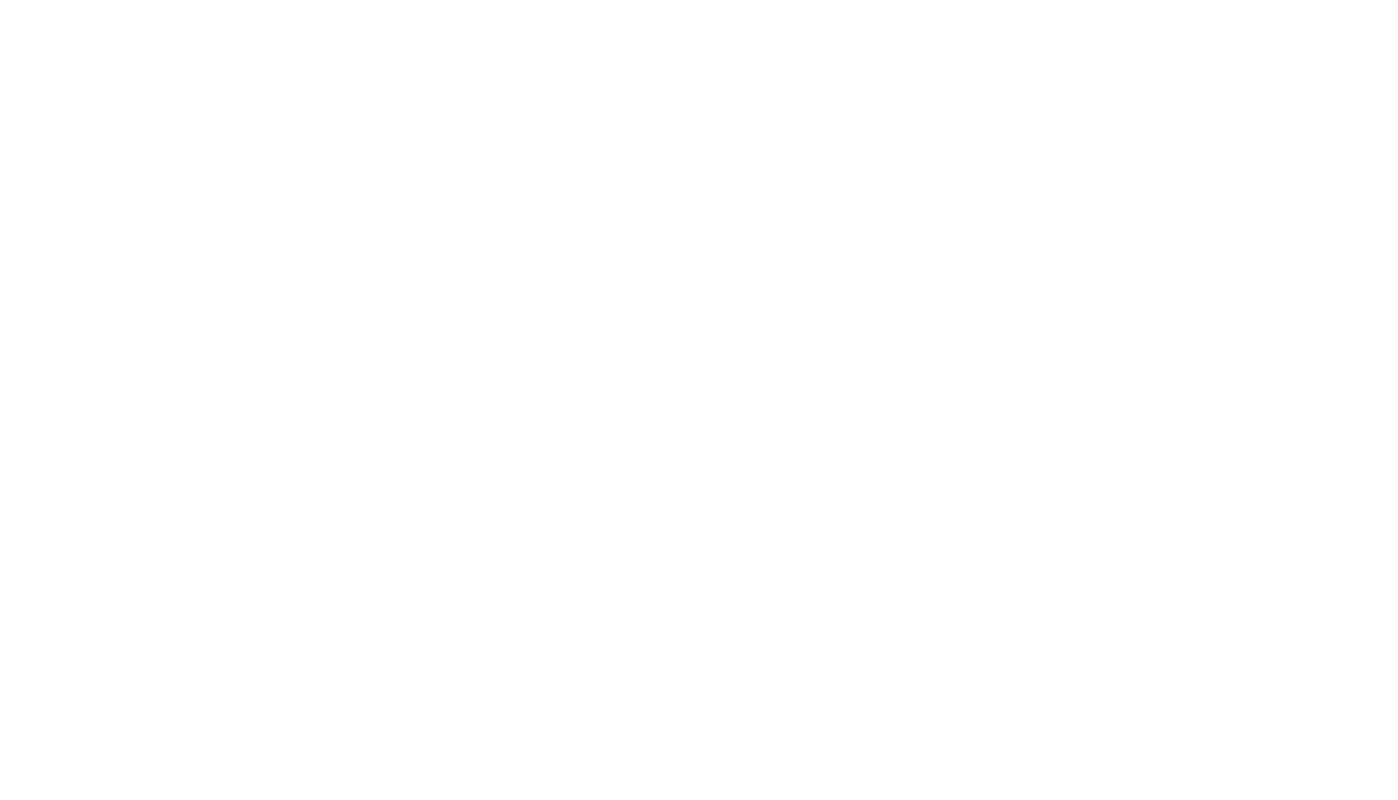
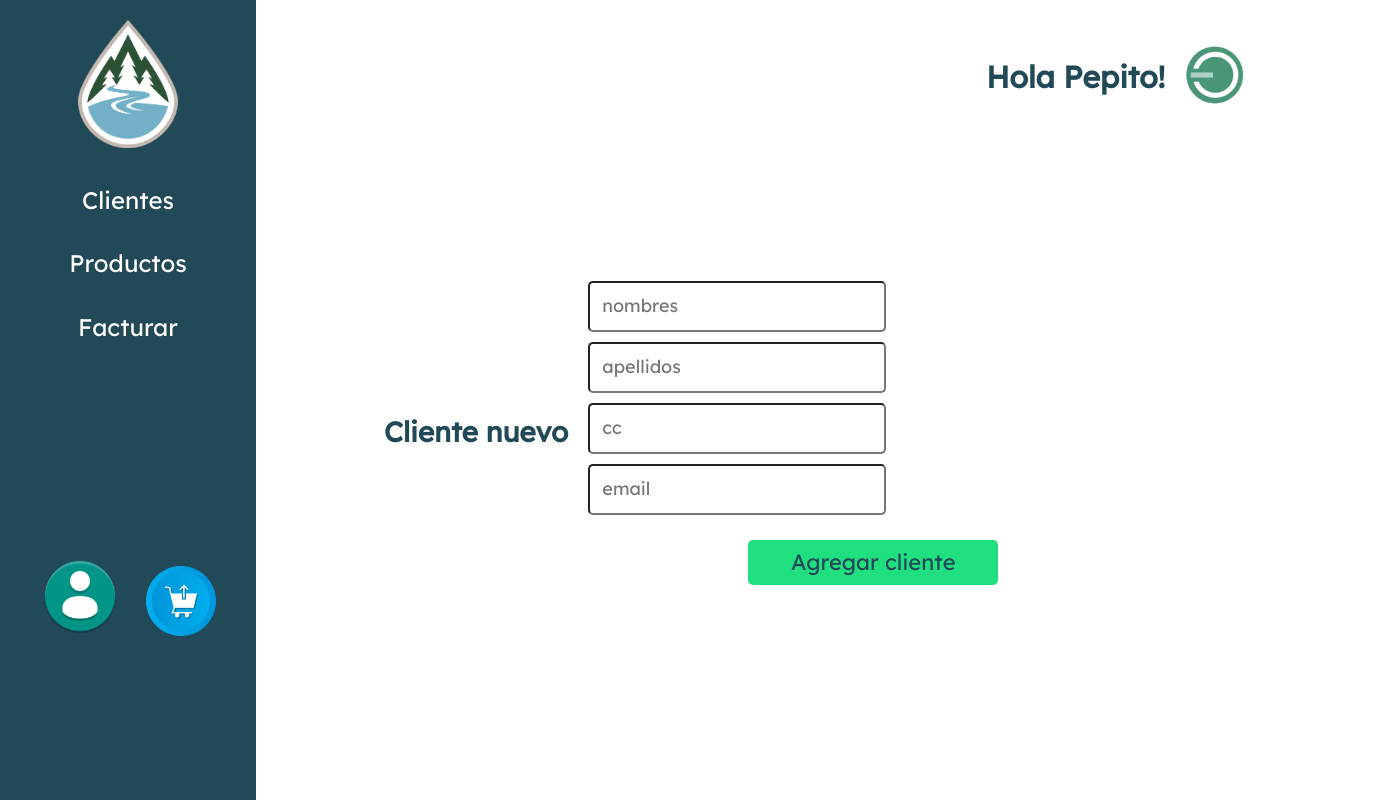
Before and after one commit to natturie/cafesierra, a Vue app: page /editcustomer in a window 1280 px wide. Before the commit this address had no page. Shown: the whole page, 1398 px wide, since content can reach past the window. Built offline with nearby package versions, Linux system fonts and the light colour scheme; what @vue/apollo-option would draw is missing.

Commit message:
agregando vistas editar

```diff
--- a/src/components/Sidebar.vue
+++ b/src/components/Sidebar.vue
@@ -6,7 +6,7 @@
       </router-link>
       <nav class="navegacion">
         <li active-background>
-          <router-link class="router-bot" to="/costumers">Clientes</router-link>
+          <router-link class="router-bot" to="/customers">Clientes</router-link>
         </li>
         <li active-background>
           <router-link class="router-bot" to="/products">Productos</router-link>
--- a/src/router/index.js
+++ b/src/router/index.js
@@ -23,14 +23,19 @@ const routes = [
     component: () => import('../views/Welcome.vue')
   },
   {
-    path: '/costumers',
-    name: 'Costumers',
-    component: () => import('../views/Costumers.vue')
+    path: '/customers',
+    name: 'Customers',
+    component: () => import('../views/Customers.vue')
   },
   {
-    path: '/addcostumer',
-    name: 'Addcostumer',
-    component: () => import('../views/Addcostumer.vue')
+    path: '/addcustomer',
+    name: 'Addcustomer',
+    component: () => import('../views/Addcustomer.vue')
+  },
+  {
+    path: '/editcustomer',
+    name: 'EditCustomer',
+    component: () => import('../views/EditCustomer.vue')
   },
   {
     path: '/products',
@@ -41,6 +46,11 @@ const routes = [
     path: '/addproduct',
     name: 'Addproduct',
     component: () => import('../views/Addproduct.vue')
+  },
+  {
+    path: '/editproduct',
+    name: 'EditProduct',
+    component: () => import('../views/EditProduct.vue')
   },
   {
     path: '/order',
--- /dev/null
+++ b/src/views/Addcustomer.vue
@@ -0,0 +1,130 @@
+<template>
+  <div class="agregarcost">
+      <sidebar msg="Pepito" />
+    <div class="form-agregarcost">
+        <h2>Cliente nuevo</h2>
+      <form class="flex-signup" @submit.prevent="clienteAdd">
+        <input type="text" placeholder="nombres" v-model="nombres"/>
+        <input type="text" placeholder="apellidos" v-model="apellidos" />
+        <input type="text" placeholder="cc" v-model="identificacion"/>
+        <input type="email" placeholder="email" v-model="correo"/>
+        <div class="addbtn">
+            <button type="submit">Agregar cliente</button>
+        </div>
+      </form>
+
+    </div>
+  </div>
+</template>
+
+<script>
+import Sidebar from "../components/Sidebar.vue";
+import gql from "graphql-tag";
+
+export default {
+  name: "Addcustomer",
+
+  components: {
+    Sidebar,
+  },
+
+  data() {
+    return {
+      nombres: '',
+      apellidos: '',
+      identificacion: '',
+      correo: ''
+    }
+  },
+
+  methods: {
+    async clienteAdd() {
+      await this.$apollo.mutate({
+        mutation: gql`
+          mutation ClientAddMutation($clientAddClientAdd: ClientAddInput!) {
+            clientAdd(clientAdd: $clientAddClientAdd) {
+              Status
+            }
+          }`,
+        variables: {
+          clientAddClientAdd: {
+            nombres: this.nombres,
+            apellidos: this.apellidos,
+            identificacion: this.identificacion,
+            correo: this.correo
+          }
+        },
+
+      })
+      .then(result => {
+        alert('cliente creado exitosamente!')
+        console.log(result)
+        this.customers(result)
+      })
+      .catch((e) => {
+        alert('No se pudo crear el cliente')
+        console.log(e);
+      })
+    },
+    customers(result) {
+      console.log(result)
+      this.$router.push({ name: 'Customers' })
+    }
+  }
+};
+</script>
+
+<style scoped>
+.form-agregarcost {
+  width: 50%;
+  height: 50%;
+  top: 30%;
+  left: 30%;
+  display: flex;
+  flex-direction: column;
+  flex-wrap: wrap;
+  justify-content: center;
+  /* align-items: center;
+	align-content: center; */
+  position: absolute;
+  font-family: "Lexend", sans-serif;
+}
+
+.form-agregarcost h2{
+    margin-bottom: 40px;
+    font-size: 28px;
+    color: #224957;
+}
+
+.form-agregarcost input, .rol {
+  border-radius: 5px;
+  width: 290px;
+  height: 45px;
+  margin: 5px 20px;
+}
+
+::placeholder, .rol {
+
+  font-size: 18px;
+  padding: 5px 10px;
+}
+
+
+.addbtn {
+  width: 100%;
+  margin-left: 170px;
+  padding: 10px;
+}
+.addbtn button {
+  background: #20df7f;
+  border-radius: 5px;
+  border-style: none;
+  width: 250px;
+  height: 45px;
+  padding: 10px;
+  margin: 10px 0;
+  color: #224957;
+  font-size: 22px;
+  cursor: pointer;
+}
+</style>
--- a/src/views/Costumers.vue
+++ b/src/views/Customers.vue
@@ -1,14 +1,14 @@
 <template>
   <div class="clientes">
     <sidebar msg="Pepito" />
-    <div class="tabla-costumer">
+    <div class="tabla-customer">
       <h3>Clientes</h3>
 
-      <button class="add-costumer"><router-link class="router-bot" to="/addcostumer">Agregar cliente</router-link></button>
-      <table class="costumer-table" v-if="clientAll.length > 0">
+      <button class="add-customer"><router-link class="router-bot" to="/addcustomer">Agregar cliente</router-link></button>
+      <table class="customer-table" v-if="clientAll.length > 0" >
         <thead>
           <tr>
-            <th>ID</th>
+
             <th>Nombre</th>
             <th>cc</th>
             <th>mail</th>
@@ -19,16 +19,16 @@
         </thead>
         <tbody>
           <tr v-for="client in clientAll" :key="client.id">
-            <td>0000</td>
-            <td>Pepita Perez</td>
-            <td>1000111333</td>
-            <td>pepita@gmail.com</td>
-            <td>123</td>
+
+            <td>{{client.nombres}} {{client.apellidos}}</td>
+            <td>{{client.identificacion}}</td>
+            <td>{{client.correo}}</td>
+            <td>{{client.puntos}}</td>
             <td>
               <button><img src="../assets/editar.png" alt="editar" /></button>
             </td>
-            <td>
-              <button>
+            <td >
+              <button v-on:click="clienteDelete()">
                 <img src="../assets/eliminar.png" alt="eliminar" />
               </button>
             </td>
@@ -44,7 +44,7 @@ import Sidebar from "../components/Sidebar.vue";
 import gql from 'graphql-tag'
 
 export default {
-  name: "Costumers",
+  name: "Customers",
   components: {
     Sidebar,
   },
@@ -72,17 +72,45 @@ export default {
           correo,
           puntos
           }
-      }
-      `,
+      }`,
       variables: {
         username: localStorage.getItem('username')
       }
+    },
+
+  },
+
+  methods: {
+    async clienteDelete() {
+      await this.$apollo.mutate({
+        mutation: gql`
+          mutation ClientDeleteMutation($clientDeleteId: String!) {
+            clientDelete(id: $clientDeleteId) {
+              Status
+            }
+          }`,
+
+        variables: {
+          clientDeleteId: {
+            id:this.id
+          }
+        },
+
+      })
+      .then(result => {
+        alert('eliminado exitosamente!')
+        console.log(result)
+      })
+      .catch((e) => {
+        alert('No se pudo eliminar el cliente')
+        console.log(e);
+      })
     }
   }
 };
 </script>
 <style scoped>
-.tabla-costumer {
+.tabla-customer {
   width: 70%;
   position: absolute;
   top: 18%;
@@ -95,7 +123,7 @@ h3 {
   font-size: 36px;
   margin-left: 35px;
 }
-.add-costumer {
+.add-customer {
   background: #20DF7F;
   margin-left: 35px;
   padding: 8px 16px;
@@ -110,7 +138,7 @@ text-decoration: none;
 color: #224957;
 }
 
-.costumer-table {
+.customer-table {
   width: 100%;
   margin-top: 40px;
   font-size: 20px;
@@ -118,12 +146,12 @@ color: #224957;
   text-align: center;
 }
 
-.costumer-table thead {
+.customer-table thead {
   background: #306966;
   color: white;
 }
 
-.costumer-table button {
+.customer-table button {
   border: none;
   cursor: pointer;
   background: none;
--- /dev/null
+++ b/src/views/EditCustomer.vue
@@ -0,0 +1,130 @@
+<template>
+  <div class="agregarcost">
+      <sidebar msg="Pepito" />
+    <div class="form-agregarcost">
+        <h2>Cliente nuevo</h2>
+      <form class="flex-signup" @submit.prevent="clienteAdd">
+        <input type="text" placeholder="nombres" v-model="nombres"/>
+        <input type="text" placeholder="apellidos" v-model="apellidos" />
+        <input type="text" placeholder="cc" v-model="identificacion"/>
+        <input type="email" placeholder="email" v-model="correo"/>
+        <div class="addbtn">
+            <button type="submit">Agregar cliente</button>
+        </div>
+      </form>
+
+    </div>
+  </div>
+</template>
+
+<script>
+import Sidebar from "../components/Sidebar.vue";
+import gql from "graphql-tag";
+
+export default {
+  name: "EditCustomer",
+
+  components: {
+    Sidebar,
+  },
+
+  data() {
+    return {
+      nombres: '',
+      apellidos: '',
+      identificacion: '',
+      correo: ''
+    }
+  },
+
+  methods: {
+    async clienteAdd() {
+      await this.$apollo.mutate({
+        mutation: gql`
+          mutation ClientAddMutation($clientAddClientAdd: ClientAddInput!) {
+            clientAdd(clientAdd: $clientAddClientAdd) {
+              Status
+            }
+          }`,
+        variables: {
+          clientAddClientAdd: {
+            nombres: this.nombres,
+            apellidos: this.apellidos,
+            identificacion: this.identificacion,
+            correo: this.correo
+          }
+        },
+
+      })
+      .then(result => {
+        alert('cliente creado exitosamente!')
+        console.log(result)
+        this.customers(result)
+      })
+      .catch((e) => {
+        alert('No se pudo crear el cliente')
+        console.log(e);
+      })
+    },
+    customers(result) {
+      console.log(result)
+      this.$router.push({ name: 'Customers' })
+    }
+  }
+};
+</script>
+
+<style scoped>
+.form-agregarcost {
+  width: 50%;
+  height: 50%;
+  top: 30%;
+  left: 30%;
+  display: flex;
+  flex-direction: column;
+  flex-wrap: wrap;
+  justify-content: center;
+  /* align-items: center;
+	align-content: center; */
+  position: absolute;
+  font-family: "Lexend", sans-serif;
+}
+
+.form-agregarcost h2{
+    margin-bottom: 40px;
+    font-size: 28px;
+    color: #224957;
+}
+
+.form-agregarcost input, .rol {
+  border-radius: 5px;
+  width: 290px;
+  height: 45px;
+  margin: 5px 20px;
+}
+
+::placeholder, .rol {
+
+  font-size: 18px;
+  padding: 5px 10px;
+}
+
+
+.addbtn {
+  width: 100%;
+  margin-left: 170px;
+  padding: 10px;
+}
+.addbtn button {
+  background: #20df7f;
+  border-radius: 5px;
+  border-style: none;
+  width: 250px;
+  height: 45px;
+  padding: 10px;
+  margin: 10px 0;
+  color: #224957;
+  font-size: 22px;
+  cursor: pointer;
+}
+</style>
--- a/src/views/Addcostumer.vue
+++ b/src/views/EditProduct.vue
@@ -1,16 +1,16 @@
 <template>
-  <div class="agregarcost">
+  <div class="agregarprod">
       <sidebar msg="Pepito" />
-    <div class="form-agregarcost">
-        <h2>Cliente nuevo</h2>
+    <div class="form-agregarprod">
+        <h2>Producto nuevo</h2>
       <div class="flex-signup">
         <input type="text" placeholder="nombre" />
-        <input type="text" placeholder="apellido" />
-        <input type="text" placeholder="cc" />
-        <input type="email" placeholder="mail" />
+        <input type="text" placeholder="categoria" />
+        <input type="text" placeholder="cantidad" />
+        <input type="string" placeholder="precio" />
       </div>
       <div class="addbtn">
-        <router-link to="/costumers"><button>Agregar cliente</button></router-link>
+        <router-link to="/products"><button>Agregar producto</button></router-link>
       </div>
     </div>
   </div>
@@ -20,7 +20,7 @@
 import Sidebar from "../components/Sidebar.vue";
 
 export default {
-  name: "Addcostumer",
+  name: "EditProduct",
   components: {
     Sidebar,
   },
@@ -28,7 +28,7 @@ export default {
 </script>
 
 <style scoped>
-.form-agregarcost {
+.form-agregarprod {
   width: 50%;
   height: 50%;
   top: 30%;
@@ -43,21 +43,20 @@ export default {
   font-family: "Lexend", sans-serif;
 }
 
-.form-agregarcost h2{
+.form-agregarprod h2{
     margin-bottom: 40px;
     font-size: 28px;
     color: #224957;
 }
 
-.form-agregarcost input, .rol {
+.form-agregarprod input {
   border-radius: 5px;
   width: 290px;
   height: 45px;
   margin: 5px 20px;
 }
 
-::placeholder, .rol {
-
+::placeholder {
   font-size: 18px;
   padding: 5px 10px;
 }
```
